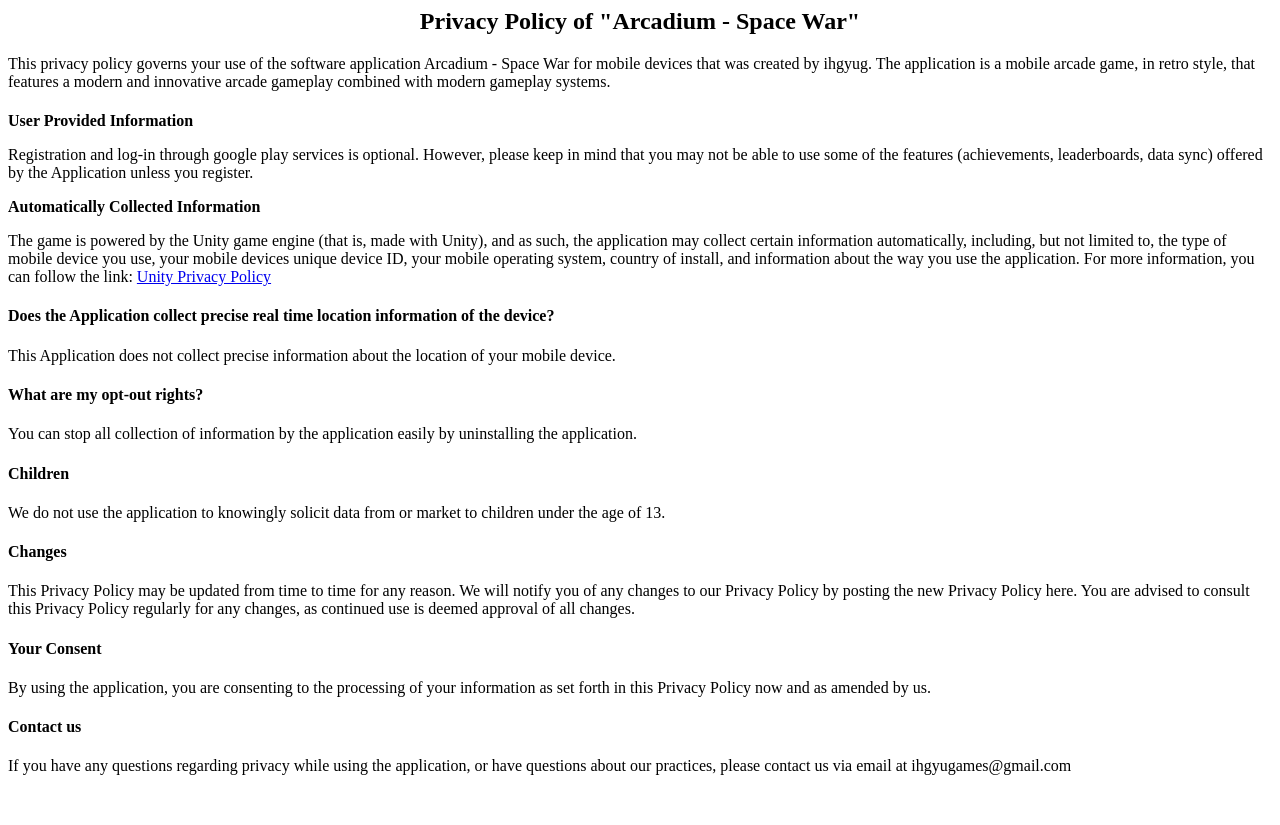
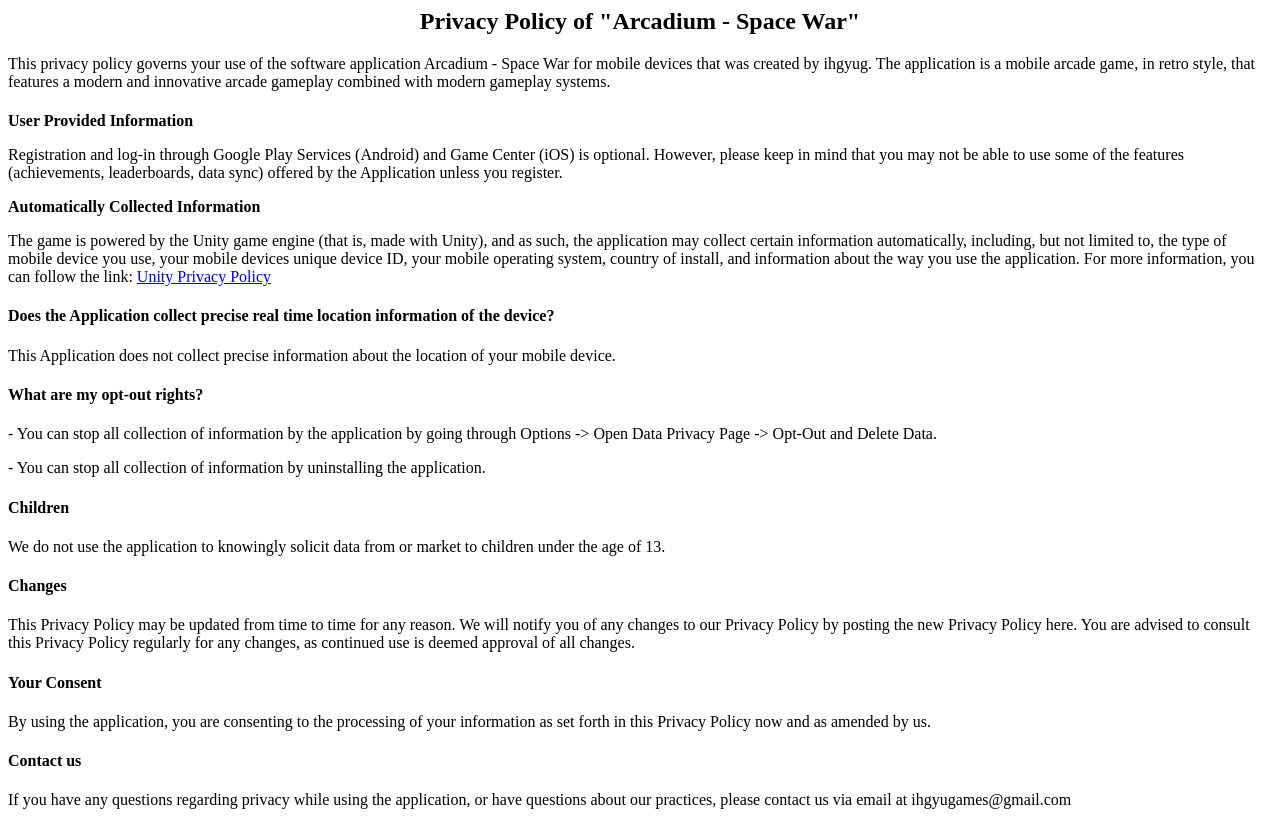
Before and after one commit to Luciano-Bercini/Arcadium2_privacy_policy, a plain HTML site: page index.html in a window 1280 px wide. Before the commit the page ends 800 px from the top, so only its background shows below. Drawn offline with Linux system fonts and the light colour scheme.

Commit message:
Update index.html

```diff
--- a/index.html
+++ b/index.html
@@ -3,7 +3,7 @@
     The application is a mobile arcade game, in retro style, that features a modern and innovative arcade gameplay combined with modern gameplay systems. </p>
 <h4></h4>
 <p><strong>User Provided Information</strong></p>
-<p> Registration and log-in through google play services is optional.
+<p> Registration and log-in through Google Play Services (Android) and Game Center (iOS) is optional.
     However, please keep in mind that you may not be able to use some of the features (achievements, leaderboards, data sync) offered by the Application unless you register.</p>
 <p></p>
 <p><strong>Automatically Collected Information</strong></p>
@@ -20,7 +20,8 @@
 <p></p>
 <h4>What are my opt-out rights?</h4>
 <p></p>
-<p>You can stop all collection of information by the application easily by uninstalling the application.</p>
+<p>- You can stop all collection of information by the application by going through Options -> Open Data Privacy Page -> Opt-Out and Delete Data. </p>
+<p>- You can stop all collection of information by uninstalling the application.</p>
 <p></p>
 <h4><strong>Children</strong></h4>
 <p></p>
```
